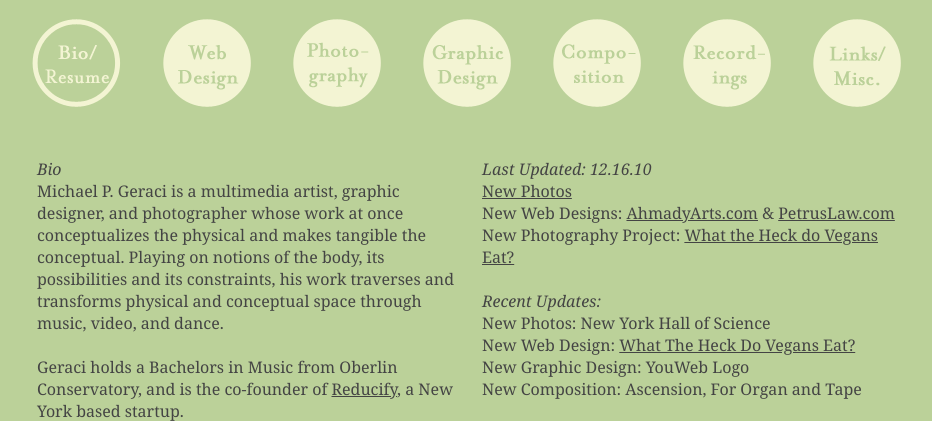
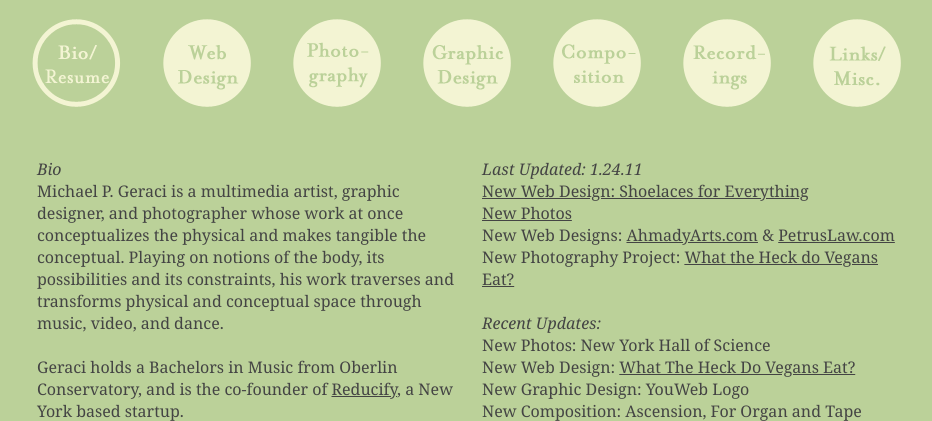
Before and after one commit to mgeraci/portfolio, a PHP site: page /bio in a window 1280 px wide. Shown: the top 421 px of the page, without its empty margins (168-1100 px from the left). Run offline with PHP 8.4, Linux system fonts and the light colour scheme; some libraries are stand-ins or nearby versions.

Commit message:
added shoelaces to recent updates

```diff
--- a/bio.php
+++ b/bio.php
@@ -26,7 +26,8 @@
         <br>I can be reached at <a href="mailto:mgeraci@gmail.com">&#109;&#103;&#101;&#114;&#97;&#99;&#105;&#64;&#103;&#109;&#97;&#105;&#108;&#46;&#99;&#111;&#109;.</a>
       </div>
       <div class="text">
-        <h1>Last Updated: 12.16.10</h1>
+        <h1>Last Updated: 1.24.11</h1>
+        <br><a href="/web/shoelaces">New Web Design: Shoelaces for Everything</a>
         <br><a href="/photography/blog">New Photos</a>
         <br>New Web Designs: <a href="/web/ahmady">AhmadyArts.com</a> &amp; <a href="/web/petrus">PetrusLaw.com</a>
         <br>New Photography Project: <a href="/photography/vegan">What the Heck do Vegans Eat?</a>
```
